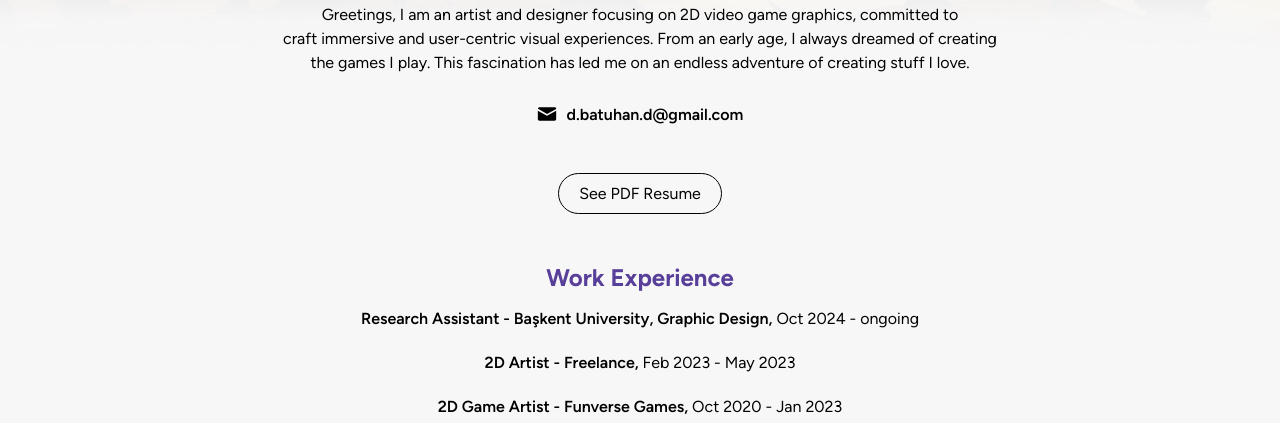
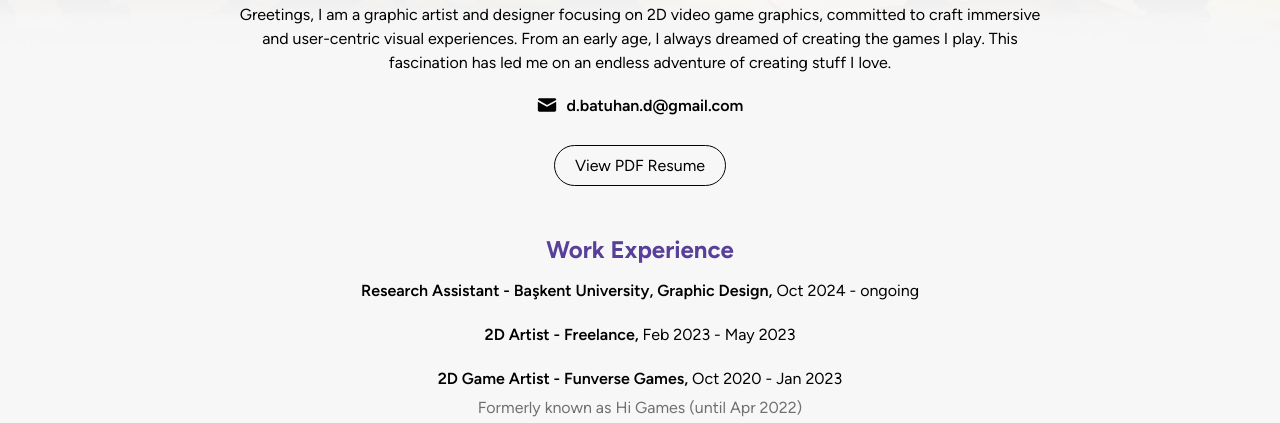
Before and after one commit to Keypidosh/portfolio-site, a plain HTML site: page about.html in a window 1280 px wide. Shown: the part 330-753 px from the top of the page. Drawn offline with Linux system fonts and the light colour scheme.

Commit message:
aboufixz

```diff
--- a/about.html
+++ b/about.html
@@ -59,18 +59,16 @@
                     </div>
                 </div>
                 <h1>Batuhan Dikmen</h1>
-                <p>Greetings, I am an artist and designer focusing on 2D video game graphics, committed to<br>
-                    craft immersive and user-centric visual experiences. From an early age, I always dreamed of creating<br>
-                    the games I play. This fascination has led me on an endless adventure of creating stuff I love.<br>
-                <br>
+                <p>
+                    Greetings, I am a graphic artist and designer focusing on 2D video game graphics, committed to
+                    craft immersive and user-centric visual experiences. From an early age, I always dreamed of creating
+                    the games I play. This fascination has led me on an endless adventure of creating stuff I love.
+                </p>
                 <div class="about-contact">
                     <img src="images/mail-icon.svg" class="text-icon" alt="">
                     <a href="mailto:d.batuhan.d@gmail.com" class="about-mail">d.batuhan.d@gmail.com</a>
                 </div>
-
-                <br>
-                <a href="https://drive.google.com/file/d/18EdQQ9hlBEfrMmk7R2BT-PJusFfAf4Qo/view" class="resume-button" target="_blank">See PDF Resume</a>
-
+                <a href="https://drive.google.com/file/d/18EdQQ9hlBEfrMmk7R2BT-PJusFfAf4Qo/view" class="resume-button" target="_blank">View PDF Resume</a>
                 <!-- Work Experience -->
                 <h2>Work Experience</h2>
                 <div class="work-experience-item">
--- a/styles.css
+++ b/styles.css
@@ -356,7 +356,8 @@ nav ul li a.active {
 /* About section */
 .about-content {
     text-align: center;
-    margin-top: 70px;
+    margin: 70px auto 0 auto;
+    max-width: 950px;
     padding-left: 5%; /* For mobile scaling */
     padding-right: 5%;
 }
@@ -409,6 +410,7 @@ nav ul li a.active {
 }
 
 .about-contact {
+    margin-top: 20px;
     display: flex;
     align-items: center;
     justify-content: center;
```
